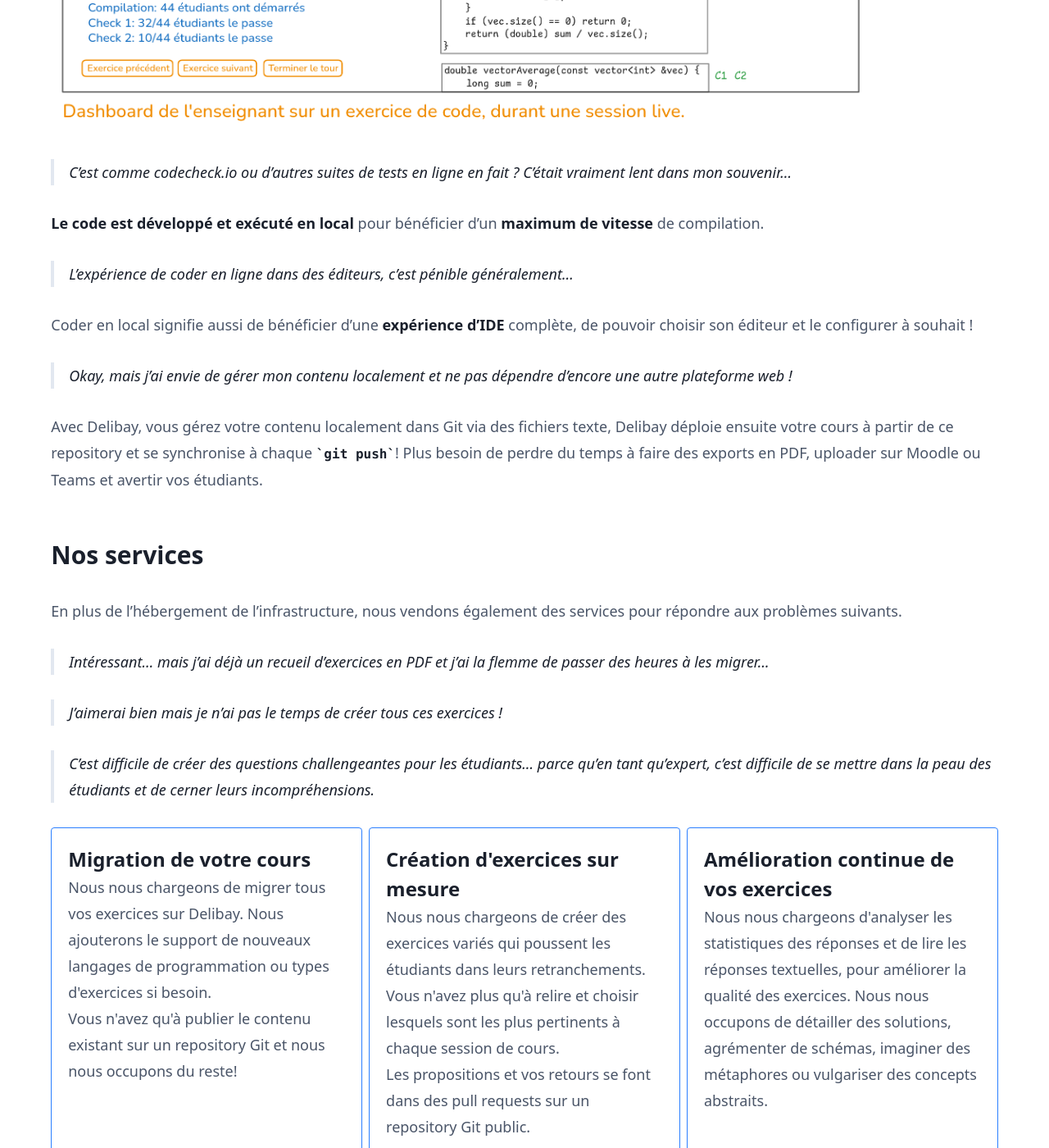
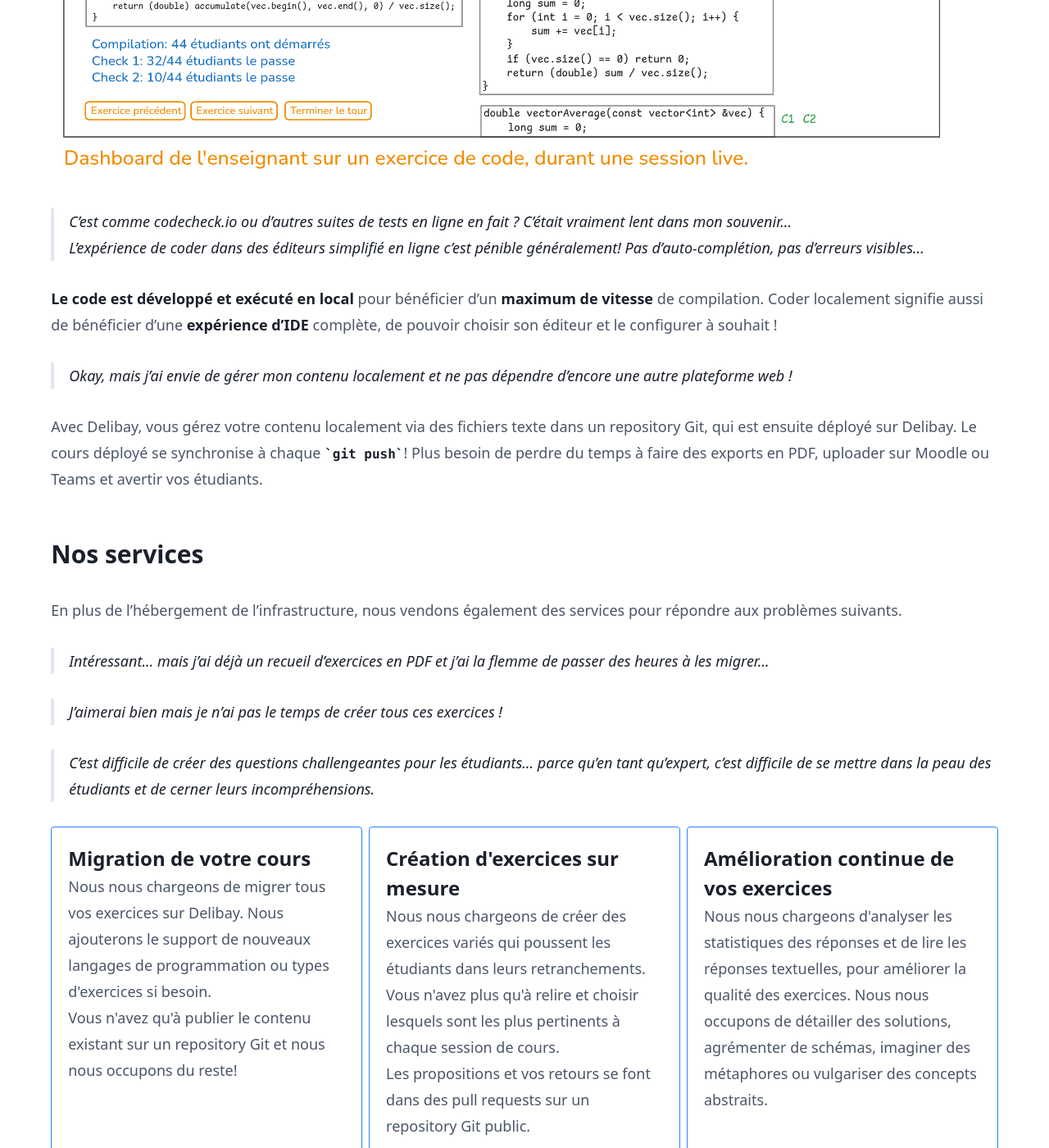
Before and after one commit to samuelroland/mvp, a Jekyll site: the page built from index.md, in a window 1280 px wide and 1400 px high, scrolled down 4910 px. Shown: the whole window at 82% size. Built offline with Jekyll 4.4.1, drawn with Linux system fonts in a browser that asks for light colours.

Commit message:
Small improvement of text

```diff
--- a/assets/style.css
+++ b/assets/style.css
@@ -36,6 +36,10 @@ h2 em, h3 em {
 .prose .mockup {
     width: 100%;
     max-width: 1000px;
+}
+.prose .mockup-big {
+    width: 100%;
+    max-width: 1100px;
 }
 
 .prose img {
--- a/index.md
+++ b/index.md
@@ -54,19 +54,16 @@ Delibay permet de regrouper les réponses pour rapidement les visualiser et déc
 
 Vous pourrez aussi lancer des exercices de programmation dans une session live en classe. **Tous les exercices sont validés par des suites de tests automatisés**. Visualiser en un clin d'oeil l'état de progression et le code de vos étudiants.
 
-<img alt="dashboard statistiques des réponses à un exo de code en live, avec morceaux de code des étudiants et résultats des checks" src="schemas/dashboard-code-exo-teacher.png" class="mockup" />
+<img alt="dashboard statistiques des réponses à un exo de code en live, avec morceaux de code des étudiants et résultats des checks" src="schemas/dashboard-code-exo-teacher.png" class="mockup-big" />
 
 > C'est comme codecheck.io ou d'autres suites de tests en ligne en fait ? C'était vraiment lent dans mon souvenir...
+> L'expérience de coder dans des éditeurs simplifié en ligne c'est pénible généralement! Pas d'auto-complétion, pas d'erreurs visibles...
 
-**Le code est développé et exécuté en local** pour bénéficier d'un **maximum de vitesse** de compilation.
-
-> L'expérience de coder en ligne dans des éditeurs, c'est pénible généralement...
-
-Coder en local signifie aussi de bénéficier d'une **expérience d'IDE** complète, de pouvoir choisir son éditeur et le configurer à souhait !
+**Le code est développé et exécuté en local** pour bénéficier d'un **maximum de vitesse** de compilation. Coder localement signifie aussi de bénéficier d'une **expérience d'IDE** complète, de pouvoir choisir son éditeur et le configurer à souhait !
 
 > Okay, mais j'ai envie de gérer mon contenu localement et ne pas dépendre d'encore une autre plateforme web !
 
-Avec Delibay, vous gérez votre contenu localement dans Git via des fichiers texte, Delibay déploie ensuite votre cours à partir de ce repository et se synchronise à chaque `git push`! Plus besoin de perdre du temps à faire des exports en PDF, uploader sur Moodle ou Teams et avertir vos étudiants.
+Avec Delibay, vous gérez votre contenu localement via des fichiers texte dans un repository Git, qui est ensuite déployé sur Delibay. Le cours déployé se synchronise à chaque `git push`! Plus besoin de perdre du temps à faire des exports en PDF, uploader sur Moodle ou Teams et avertir vos étudiants.
 
 ## Nos services
 
```
